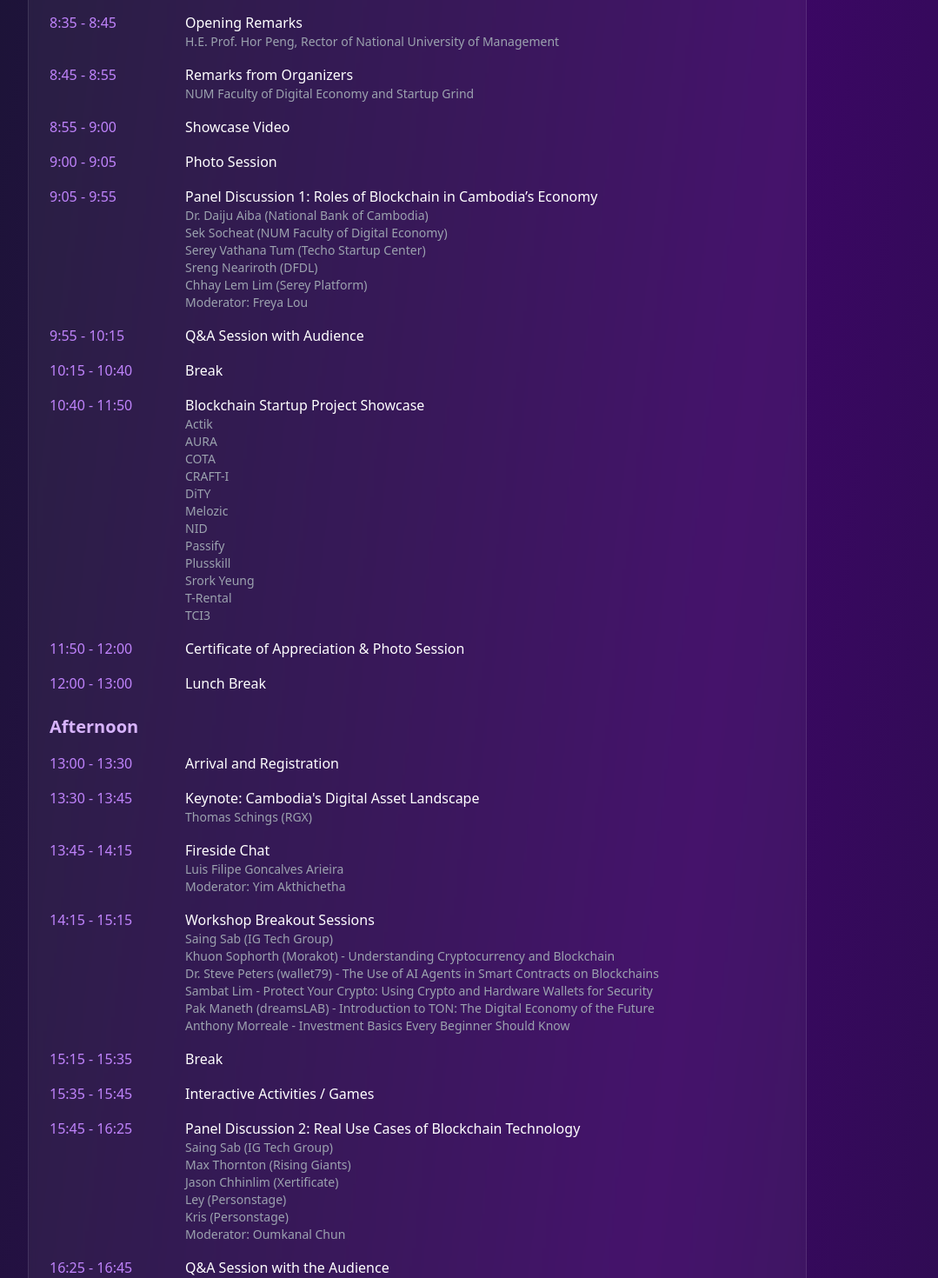
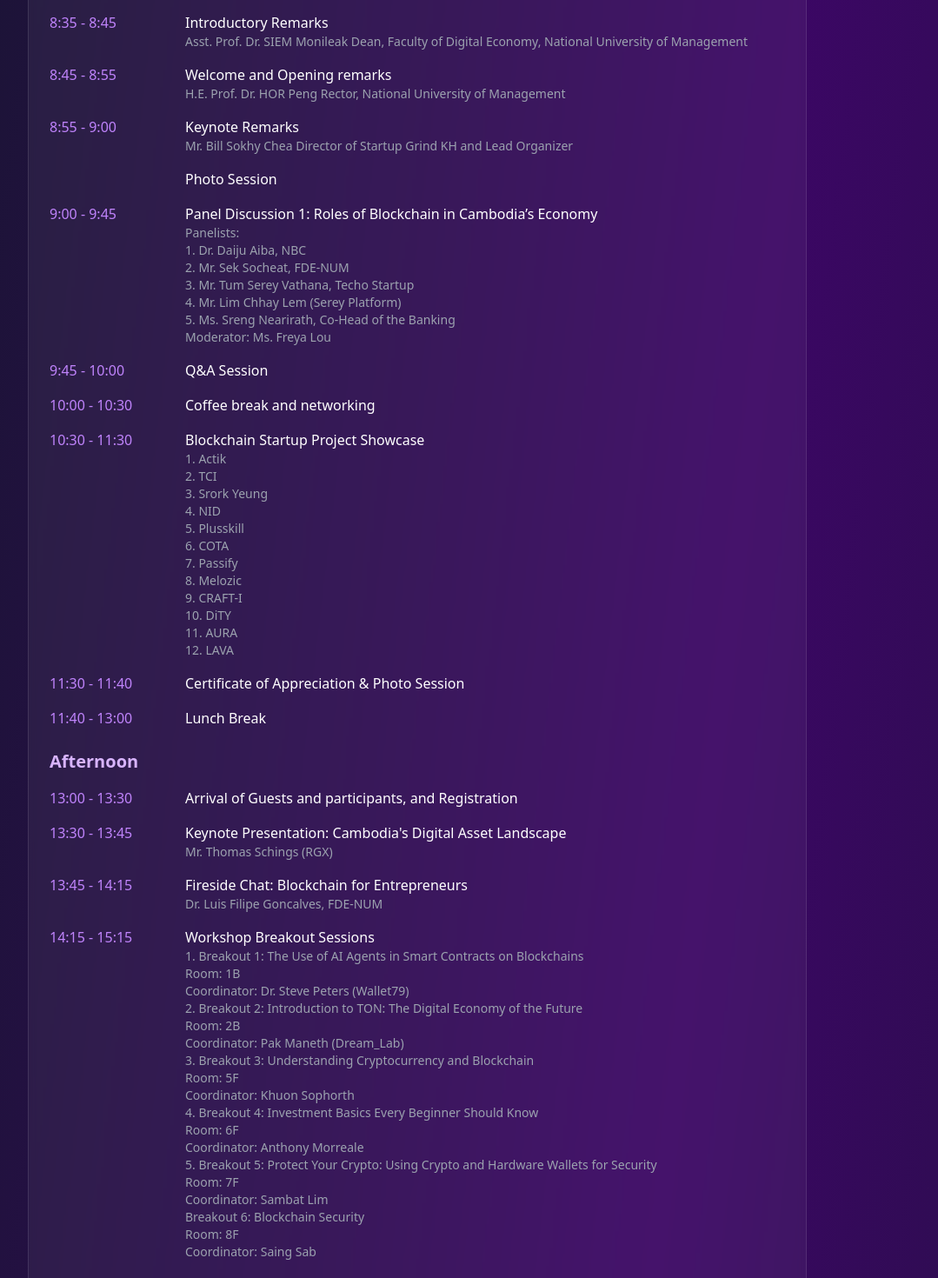
Before and after one commit to thormengkheang/cbs-site, a Next.js app: page / in a window 1280 px wide. Shown: the part 1680-3150 px from the top of the page at 87% size, without its empty margins (160-1239 px from the left). Built offline with nearby package versions, Linux system fonts and the light colour scheme.

Commit message:
fix: update agendas data

```diff
--- a/src/data/agenda.ts
+++ b/src/data/agenda.ts
@@ -2,87 +2,93 @@
   {
     id: 1,
     time: "8:00 - 8:30",
-    title: "Arrival and Registration",
+    title: "Arrival of Guests and Participants and Registration",
   },
   {
     id: 2,
     time: "8:30 - 8:35",
-    title: "National Anthem and Welcome",
+    title: "National Anthem",
   },
   {
     id: 3,
     time: "8:35 - 8:45",
-    title: "Opening Remarks",
+    title: "Introductory Remarks",
     remarks: [
-      "H.E. Prof. Hor Peng, Rector of National University of Management",
+      "Asst. Prof. Dr. SIEM Monileak Dean, Faculty of Digital Economy, National University of Management",
     ],
   },
   {
     id: 4,
     time: "8:45 - 8:55",
-    title: "Remarks from Organizers",
-    remarks: ["NUM Faculty of Digital Economy and Startup Grind"],
+    title: "Welcome and Opening remarks",
+    remarks: [
+      "H.E. Prof. Dr. HOR Peng Rector, National University of Management",
+    ],
   },
   {
     id: 5,
     time: "8:55 - 9:00",
-    title: "Showcase Video",
+    title: "Keynote Remarks",
+    remarks: [
+      "Mr. Bill Sokhy Chea Director of Startup Grind KH and Lead Organizer",
+    ],
   },
   {
     id: 6,
-    time: "9:00 - 9:05",
+    time: "",
     title: "Photo Session",
   },
   {
     id: 7,
-    time: "9:05 - 9:55",
+    time: "9:00 - 9:45",
     title: "Panel Discussion 1: Roles of Blockchain in Cambodia’s Economy",
     remarks: [
-      "Dr. Daiju Aiba (National Bank of Cambodia)",
-      "Sek Socheat (NUM Faculty of Digital Economy)",
-      "Serey Vathana Tum (Techo Startup Center)",
-      "Sreng Neariroth (DFDL)",
-      "Chhay Lem Lim (Serey Platform)",
-      "Moderator: Freya Lou",
+      "Panelists:",
+      "1. Dr. Daiju Aiba, NBC",
+      "2. Mr. Sek Socheat, FDE-NUM",
+      "3. Mr. Tum Serey Vathana, Techo Startup",
+      "4. Mr. Lim Chhay Lem (Serey Platform)",
+      "5. Ms. Sreng Nearirath, Co-Head of the Banking",
+      "Moderator: Ms. Freya Lou",
     ],
   },
   {
     id: 8,
-    time: "9:55 - 10:15",
-    title: "Q&A Session with Audience",
+    time: "9:45 - 10:00",
+    title: "Q&A Session",
   },
   {
     id: 9,
-    time: "10:15 - 10:40",
-    title: "Break",
+    time: "10:00 - 10:30",
+    title: "Coffee break and networking",
   },
   {
     id: 10,
-    time: "10:40 - 11:50",
+    time: "10:30 - 11:30",
     title: "Blockchain Startup Project Showcase",
     remarks: [
-      "Actik",
-      "AURA",
-      "COTA",
-      "CRAFT-I",
-      "DiTY",
-      "Melozic",
-      "NID",
-      "Passify",
-      "Plusskill",
-      "Srork Yeung",
-      "T-Rental",
-      "TCI3",
+      "1. Actik",
+      "2. TCI",
+      "3. Srork Yeung",
+      "4. NID",
+      "5. Plusskill",
+      "6. COTA",
+      "7. Passify",
+      "8. Melozic",
+      "9. CRAFT-I",
+      "10. DiTY",
+      "11. AURA",
+      "12. LAVA",
     ],
   },
   {
     id: 11,
-    time: "11:50 - 12:00",
+    time: "11:30 - 11:40",
     title: "Certificate of Appreciation & Photo Session",
   },
   {
     id: 12,
-    time: "12:00 - 13:00",
+    time: "11:40 - 13:00",
     title: "Lunch Break",
   },
 ];
@@ -91,71 +97,79 @@
   {
     id: 1,
     time: "13:00 - 13:30",
-    title: "Arrival and Registration",
+    title: "Arrival of Guests and participants, and Registration",
   },
   {
     id: 2,
     time: "13:30 - 13:45",
-    title: "Keynote: Cambodia's Digital Asset Landscape",
-    remarks: ["Thomas Schings (RGX)"],
+    title: "Keynote Presentation: Cambodia's Digital Asset Landscape",
+    remarks: ["Mr. Thomas Schings (RGX)"],
   },
   {
     id: 3,
     time: "13:45 - 14:15",
-    title: "Fireside Chat",
-    remarks: ["Luis Filipe Goncalves Arieira", "Moderator: Yim Akthichetha"],
+    title: "Fireside Chat: Blockchain for Entrepreneurs",
+    remarks: ["Dr. Luis Filipe Goncalves, FDE-NUM"],
   },
   {
     id: 4,
     time: "14:15 - 15:15",
     title: "Workshop Breakout Sessions",
     remarks: [
-      "Saing Sab (IG Tech Group)",
-      "Khuon Sophorth (Morakot) - Understanding Cryptocurrency and Blockchain",
-      "Dr. Steve Peters (wallet79) - The Use of AI Agents in Smart Contracts on Blockchains",
-      "Sambat Lim - Protect Your Crypto: Using Crypto and Hardware Wallets for Security",
-      "Pak Maneth (dreamsLAB) - Introduction to TON: The Digital Economy of the Future",
-      "Anthony Morreale - Investment Basics Every Beginner Should Know",
+      "1. Breakout 1: The Use of AI Agents in Smart Contracts on Blockchains",
+      "Room: 1B",
+      "Coordinator: Dr. Steve Peters (Wallet79)",
+      "2. Breakout 2: Introduction to TON: The Digital Economy of the Future",
+      "Room: 2B",
+      "Coordinator: Pak Maneth (Dream_Lab)",
+      "3. Breakout 3: Understanding Cryptocurrency and Blockchain",
+      "Room: 5F",
+      "Coordinator: Khuon Sophorth",
+      "4. Breakout 4: Investment Basics Every Beginner Should Know",
+      "Room: 6F",
+      "Coordinator: Anthony Morreale",
+      "5. Breakout 5: Protect Your Crypto: Using Crypto and Hardware Wallets for Security",
+      "Room: 7F",
+      "Coordinator: Sambat Lim",
+      "Breakout 6: Blockchain Security",
+      "Room: 8F",
+      "Coordinator: Saing Sab",
     ],
   },
   {
     id: 5,
-    time: "15:15 - 15:35",
-    title: "Break",
+    time: "15:15 - 15:45",
+    title: "Coffee break and networking",
   },
   {
     id: 6,
-    time: "15:35 - 15:45",
-    title: "Interactive Activities / Games",
+    time: "15:45 - 16:30",
+    title:
+      "Panel Discussion 2: Real Application Cases of Blockchain Technology",
+    remarks: [
+      "Panelists:",
+      "1. Mr. Max Thornton (Raising Giant)",
+      "2. Mr. Saing (IG Tech Group)",
+      "3. Mr. Ley",
+      "4. Mr. Kris",
+      "Moderator: Mr. Oumkanal Chun",
+    ],
   },
   {
     id: 7,
-    time: "15:45 - 16:25",
-    title: "Panel Discussion 2: Real Use Cases of Blockchain Technology",
-    remarks: [
-      "Saing Sab (IG Tech Group)",
-      "Max Thornton (Rising Giants)",
-      "Jason Chhinlim (Xertificate)",
-      "Ley (Personstage)",
-      "Kris (Personstage)",
-      "Moderator: Oumkanal Chun",
-    ],
+    time: "16:30 - 16:45",
+    title: "Q&A Session",
   },
   {
     id: 8,
-    time: "16:25 - 16:45",
-    title: "Q&A Session with the Audience",
+    time: "16:45 - 16:50",
+    title: "Certificate of Appreciation & Photo Session",
   },
   {
     id: 9,
     time: "16:45 - 16:50",
-    title: "Closing Remark",
-    remarks: ["Freya Lou"],
-  },
-  {
-    id: 10,
-    time: "16:50 - 17:00",
-    title: "Certificate of Appreciation & Photo Session",
+    title: "Closing Remarks",
+    remarks: ["Ms. Freya Lou"],
   },
 ];
 
```
